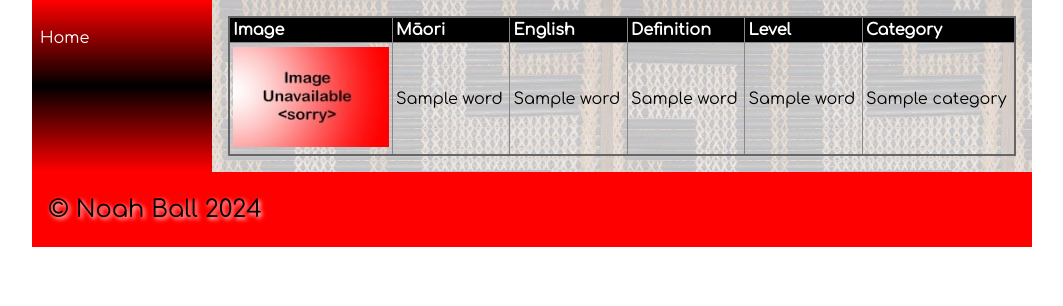
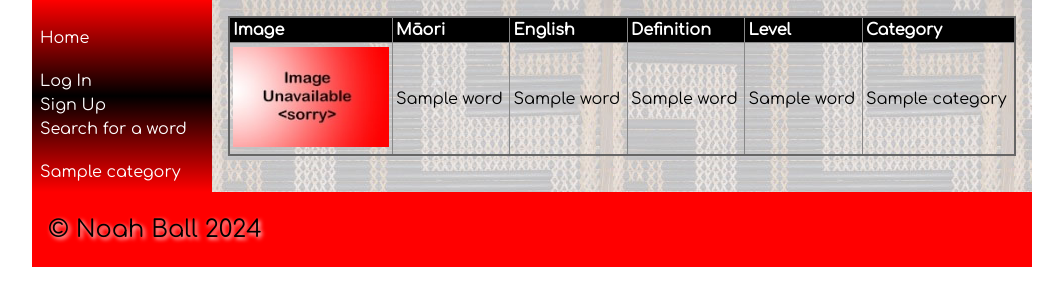
Before and after one commit to noahball/maori-dictionary, a Flask app: template templates/home.html in a window 1280 px wide. Shown: the part 101-407 px from the top of the page, without its empty margins (108-1171 px from the left). Run offline with Flask 3, Linux system fonts and the light colour scheme; the template is opened without the code that fills it: most values are stand-ins (such as "Sample title", 1, 10 or a date in 2020); some web fonts are replaced.

Commit message:
Basic pages for each category

```diff
--- a/app.py
+++ b/app.py
@@ -4,6 +4,7 @@ from routes import pages
 app = Flask(__name__)
 
 app.add_url_rule('/', 'home_page', view_func=pages.home_page)
+app.add_url_rule('/category/<cat_id>', 'category_page', view_func=pages.category_page)
 
 if __name__ == '__main__':
     app.run()
--- a/templates/base.html
+++ b/templates/base.html
@@ -1,4 +1,3 @@
-
 <!doctype html>
 <html lang="en">
 <head>
@@ -17,13 +16,20 @@
     </header>
 
     <nav>
-            <input type="checkbox" name="drop_down_menu" />
+        <input type="checkbox" name="drop_down_menu"/>
         <span></span>
         <span></span>
         <span></span>
         <ul>
-                <li><a href="\">Home</a></li>
-
+            <li><a href="/">Home</a></li>
+            <br>
+            <li><a href="/login">Log In</a></li>
+            <li><a href="/signup">Sign Up</a></li>
+            <li><a href="/search">Search for a word</a></li>
+            <br>
+            {% for category in categories %}
+                <li><a href="/category/{{ category[0] }}">{{ category[1] }}</a></li>
+            {% endfor %}
         </ul>
     </nav>
 
@@ -35,7 +41,7 @@
     -->
 
     <main>
-            {% block main%}{% endblock %}
+        {% block main %}{% endblock %}
     </main>
 
 
```
Also changed, not shown: routes/pages.py (+11 -0 lines). Lines whose indentation alone changed are shown as unchanged.
